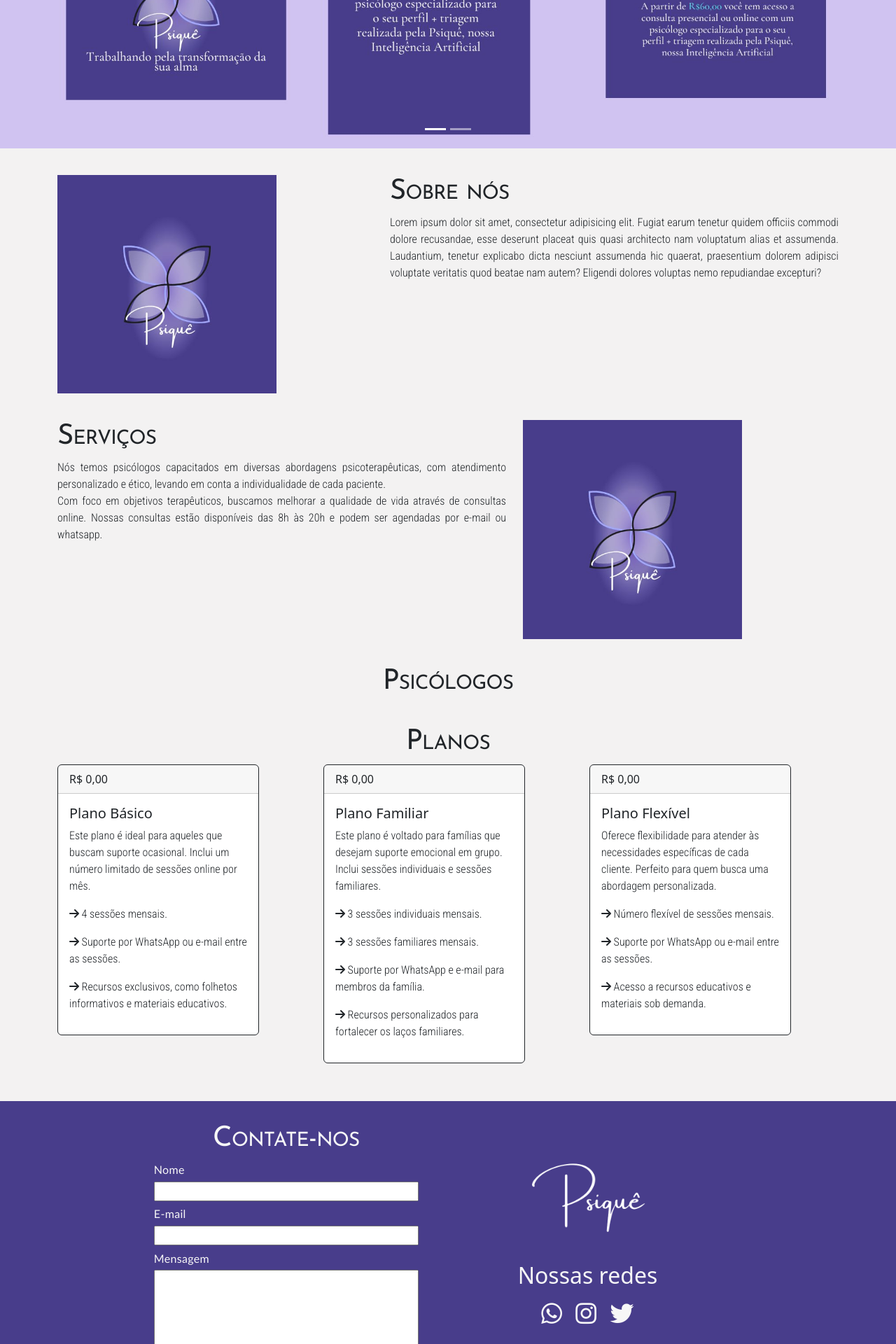
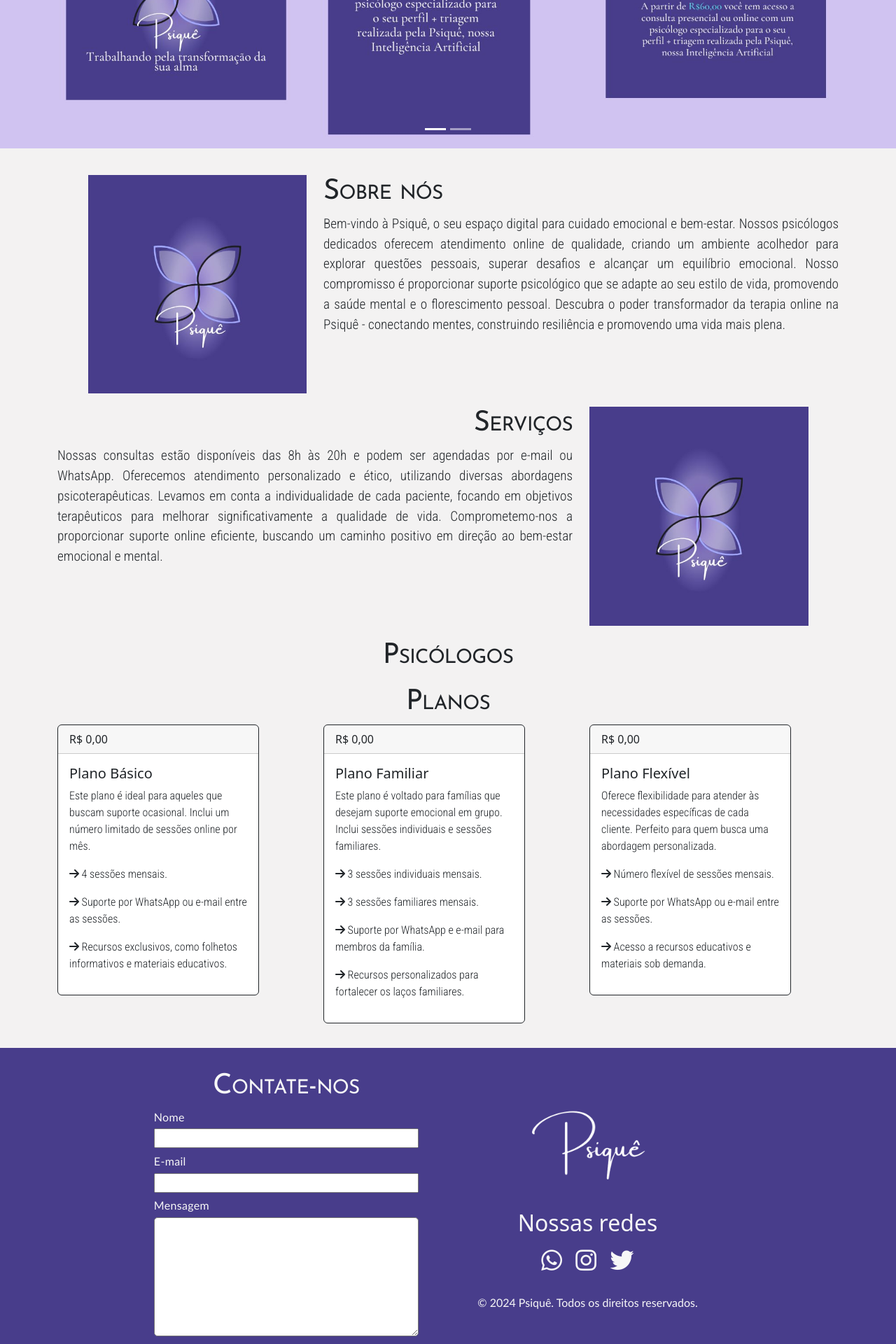
Before and after one commit to pedrosiqueirapb/psique, a PHP site: page /home.html in a window 1280 px wide. Shown: the part 708-2628 px from the top of the page at 70% size. Run offline with PHP 8.4, Linux system fonts and the light colour scheme; some libraries are stand-ins or nearby versions.

Commit message:
Aplicando estilo nas seções do site

```diff
--- a/src/home.css
+++ b/src/home.css
@@ -49,9 +49,9 @@ a, label, .botao-enviar{
 
 /* Corpo */
 section{
-    margin-bottom: 1cm;
+    margin-bottom: 0.5cm;
 }
-h1, h3{
+h1{
     font-family: 'Josefin Sans', sans-serif;
     font-variant: small-caps;
     letter-spacing: -0.02em;
@@ -62,12 +62,22 @@ h1, h3{
 main p{
     font-family: 'Roboto Condensed', sans-serif;
 }
-#servicos p, #sobre p{
+#sobre p, #servicos p{
     text-align: justify;
+    font-size: 1.2em;
 }
 #logotipo{
     width: 312.5px;
     height: 312.5px;
+}
+.fundo-logo{
+    display: flex;
+    justify-content: end;
+}
+.fundo-texto{
+    display: flex;
+    flex-direction: column;
+    align-items: end;
 }
 
 /* Rodapé */
@@ -119,3 +129,6 @@ span{
     color: #1e0f24;
     border-radius: 50%;
 }
+#mensagem{
+    border-radius: 5px;
+}
--- a/src/home.html
+++ b/src/home.html
@@ -75,12 +75,14 @@
         <section id="sobre" style="margin-top: 1cm;">
             <div class="container">
                 <div class="row">
-                    <div class="col-5">
+                    <div class="col-4 fundo-logo">
                         <img src="imgs/logotipo.jpeg" alt="" id="logotipo">
                     </div>
-                    <div class="col-7">
+                    <div class="col-8">
                         <h1 id="">Sobre nós</h1>
-                        <p>Lorem ipsum dolor sit amet, consectetur adipisicing elit. Fugiat earum tenetur quidem officiis commodi dolore recusandae, esse deserunt placeat quis quasi architecto nam voluptatum alias et assumenda. Laudantium, tenetur explicabo dicta nesciunt assumenda hic quaerat, praesentium dolorem adipisci voluptate veritatis quod beatae nam autem? Eligendi dolores voluptas nemo repudiandae excepturi?</p>
+                        <p>
+                            Bem-vindo à Psiquê, o seu espaço digital para cuidado emocional e bem-estar. Nossos psicólogos dedicados oferecem atendimento online de qualidade, criando um ambiente acolhedor para explorar questões pessoais, superar desafios e alcançar um equilíbrio emocional. Nosso compromisso é proporcionar suporte psicológico que se adapte ao seu estilo de vida, promovendo a saúde mental e o florescimento pessoal. Descubra o poder transformador da terapia online na Psiquê - conectando mentes, construindo resiliência e promovendo uma vida mais plena.
+                        </p>
                     </div>
                 </div>
             </div>
@@ -90,11 +92,13 @@
         <section id="servicos">
             <div class="container">
                 <div class="row">
-                    <div class="col-7">
+                    <div class="col-8 fundo-texto">
                         <h1 id="">Serviços</h1>
-                        <p>Nós temos psicólogos capacitados em diversas abordagens psicoterapêuticas, com atendimento personalizado e ético, levando em conta a individualidade de cada paciente.<br>Com foco em objetivos terapêuticos, buscamos melhorar a qualidade de vida através de consultas online. Nossas consultas estão disponíveis das 8h às 20h e podem ser agendadas por e-mail ou whatsapp.</p>
+                        <p>
+                            Nossas consultas estão disponíveis das 8h às 20h e podem ser agendadas por e-mail ou WhatsApp. Oferecemos atendimento personalizado e ético, utilizando diversas abordagens psicoterapêuticas. Levamos em conta a individualidade de cada paciente, focando em objetivos terapêuticos para melhorar significativamente a qualidade de vida. Comprometemo-nos a proporcionar suporte online eficiente, buscando um caminho positivo em direção ao bem-estar emocional e mental.
+                        </p>
                     </div>
-                    <div class="col-5">
+                    <div class="col-4">
                         <img src="imgs/logotipo.jpeg" alt="" id="logotipo">
                     </div>
                 </div>
```
